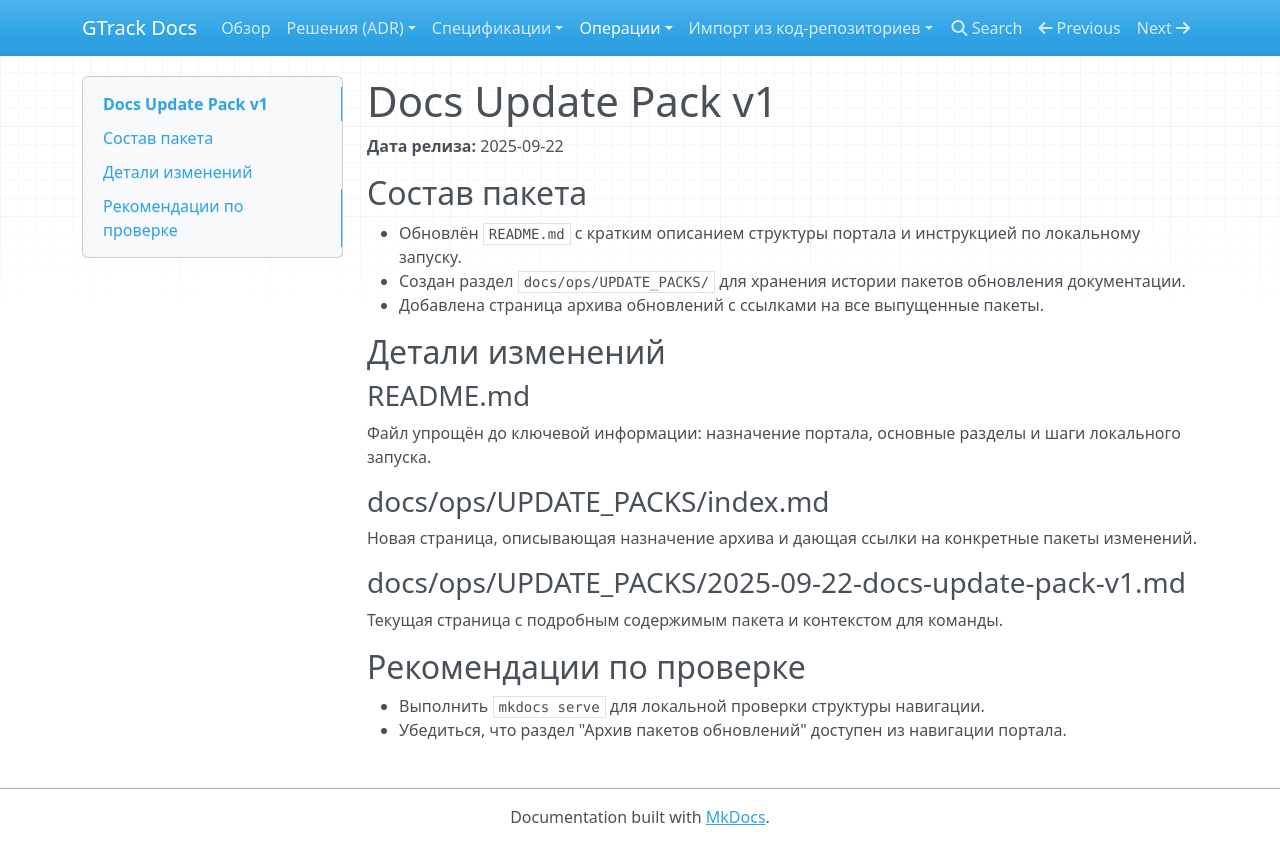
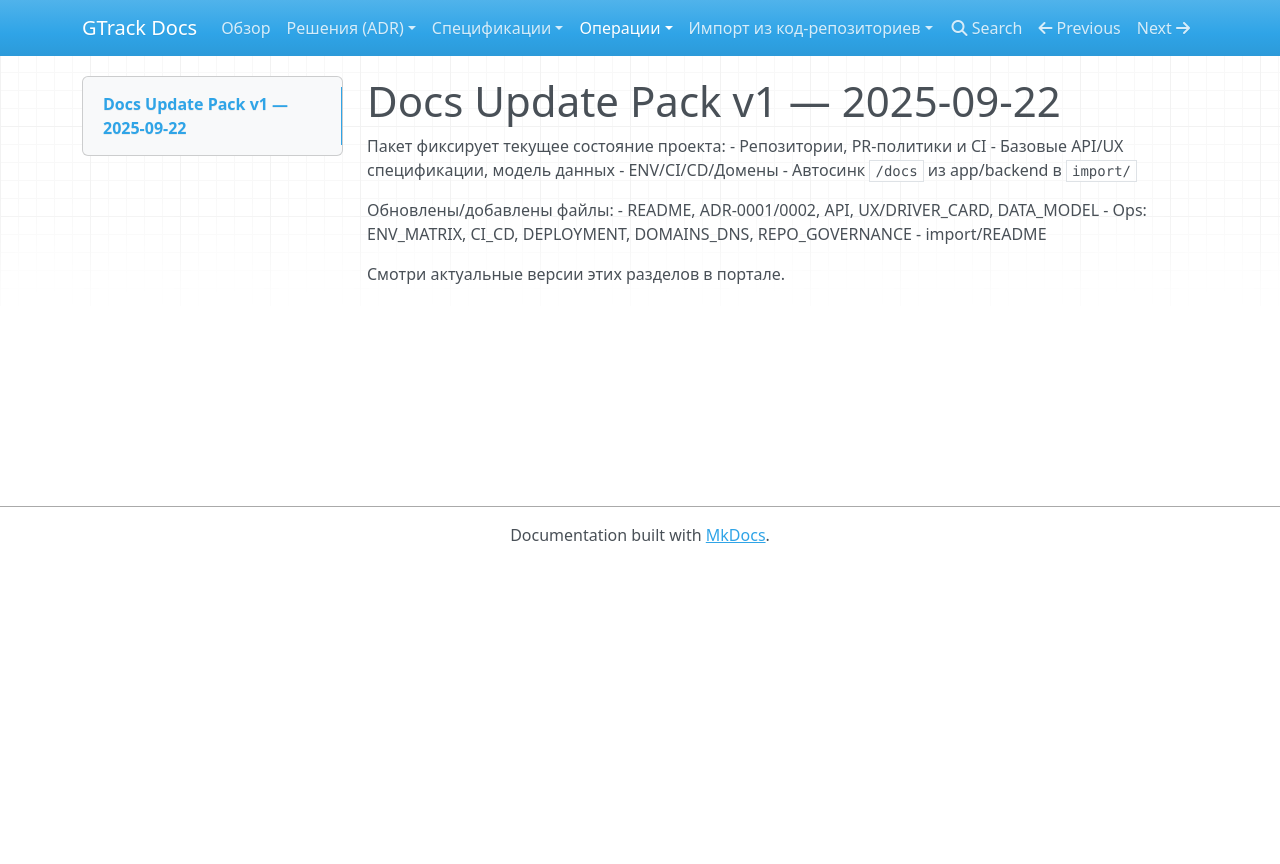
Before and after one commit to tqlismqn/gtrack-docs, an MkDocs documentation site: the page built from docs/ops/UPDATE_PACKS/2025-09-22-docs-update-pack-v1.md, in a window 1280 px wide. Shown: the top 864 px of the page. Built offline with MkDocs 1.6.1, drawn with Linux system fonts in a browser that asks for light colours; nearby versions of some CDN libraries.

Commit message:
Update 2025-09-22-docs-update-pack-v1.md

```diff
--- a/docs/ops/UPDATE_PACKS/2025-09-22-docs-update-pack-v1.md
+++ b/docs/ops/UPDATE_PACKS/2025-09-22-docs-update-pack-v1.md
@@ -1,22 +1,14 @@
-# Docs Update Pack v1
+# Docs Update Pack v1 — 2025-09-22
 
-**Дата релиза:** 2025-09-22
+Пакет фиксирует текущее состояние проекта:
+- Репозитории, PR-политики и CI
+- Базовые API/UX спецификации, модель данных
+- ENV/CI/CD/Домены
+- Автосинк `/docs` из app/backend в `import/`
 
-## Состав пакета
-- Обновлён `README.md` с кратким описанием структуры портала и инструкцией по локальному запуску.
-- Создан раздел `docs/ops/UPDATE_PACKS/` для хранения истории пакетов обновления документации.
-- Добавлена страница архива обновлений с ссылками на все выпущенные пакеты.
+Обновлены/добавлены файлы:
+- README, ADR-0001/0002, API, UX/DRIVER_CARD, DATA_MODEL
+- Ops: ENV_MATRIX, CI_CD, DEPLOYMENT, DOMAINS_DNS, REPO_GOVERNANCE
+- import/README
 
-## Детали изменений
-### README.md
-Файл упрощён до ключевой информации: назначение портала, основные разделы и шаги локального запуска.
-
-### docs/ops/UPDATE_PACKS/index.md
-Новая страница, описывающая назначение архива и дающая ссылки на конкретные пакеты изменений.
-
-### docs/ops/UPDATE_PACKS/2025-09-22-docs-update-pack-v1.md
-Текущая страница с подробным содержимым пакета и контекстом для команды.
-
-## Рекомендации по проверке
-- Выполнить `mkdocs serve` для локальной проверки структуры навигации.
-- Убедиться, что раздел "Архив пакетов обновлений" доступен из навигации портала.
+Смотри актуальные версии этих разделов в портале.
```
